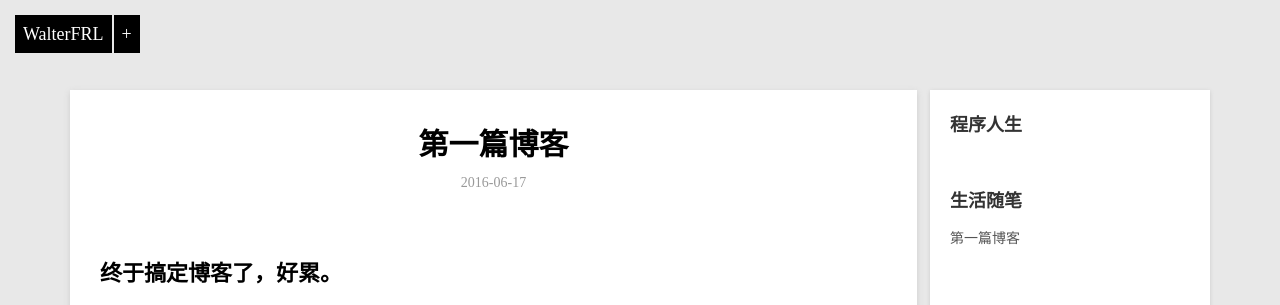
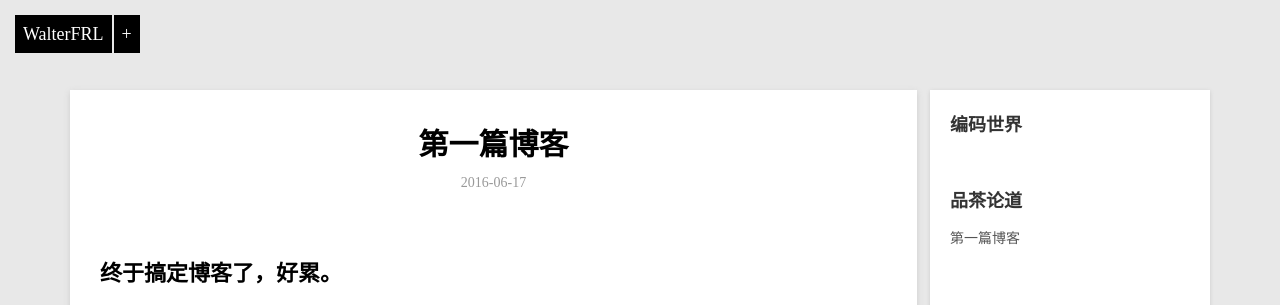
Before and after one commit to FRL1994/FRL1994.github.io, a Jekyll site: the page built from _posts/life/2016-06-17-makedown.md, in a window 1280 px wide. Shown: the top 305 px of the page. Built offline with Jekyll 4.4.1, drawn with Linux system fonts in a browser that asks for light colours.

Commit message:
修复一些bug

```diff
--- a/_layouts/post.html
+++ b/_layouts/post.html
@@ -29,14 +29,14 @@ layout: default
     {% include disqus.html %}
   </div>
   <div class="sidenav">
-    <h2>程序人生</h2>
+    <h2>编码世界</h2>
     <ul class="artical-list">
       {% for post in site.categories.coding %}
       <li><a href="{{ post.url }}">{{ post.title }}</a></li>
       {% endfor %}
     </ul>
 
-    <h2>生活随笔</h2>
+    <h2>品茶论道</h2>
     <ul class="artical-list">
       {% for post in site.categories.life %}
       <li><a href="{{ post.url }}">{{ post.title }}</a></li>
```
